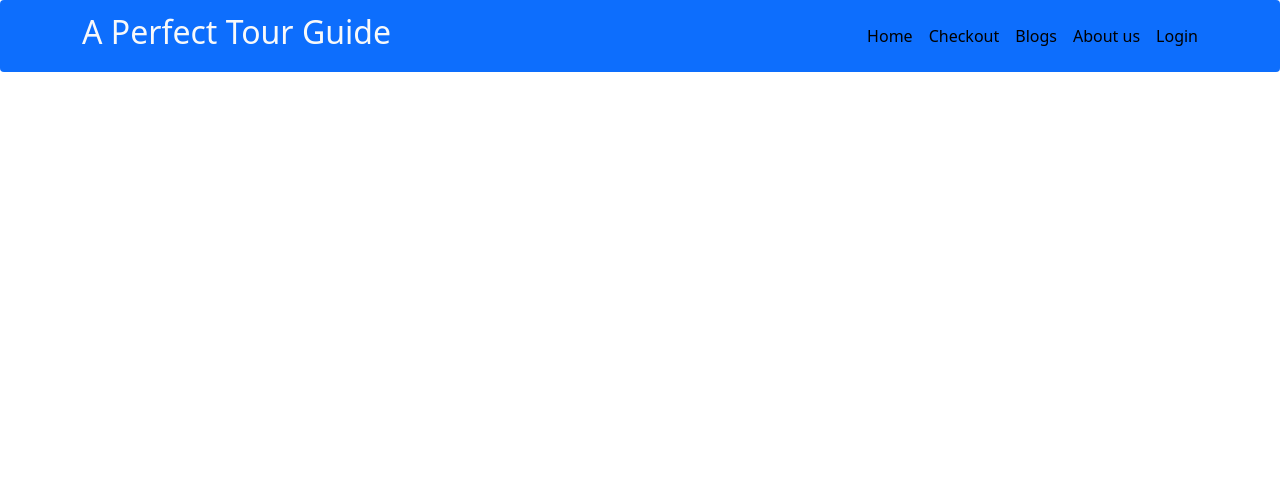
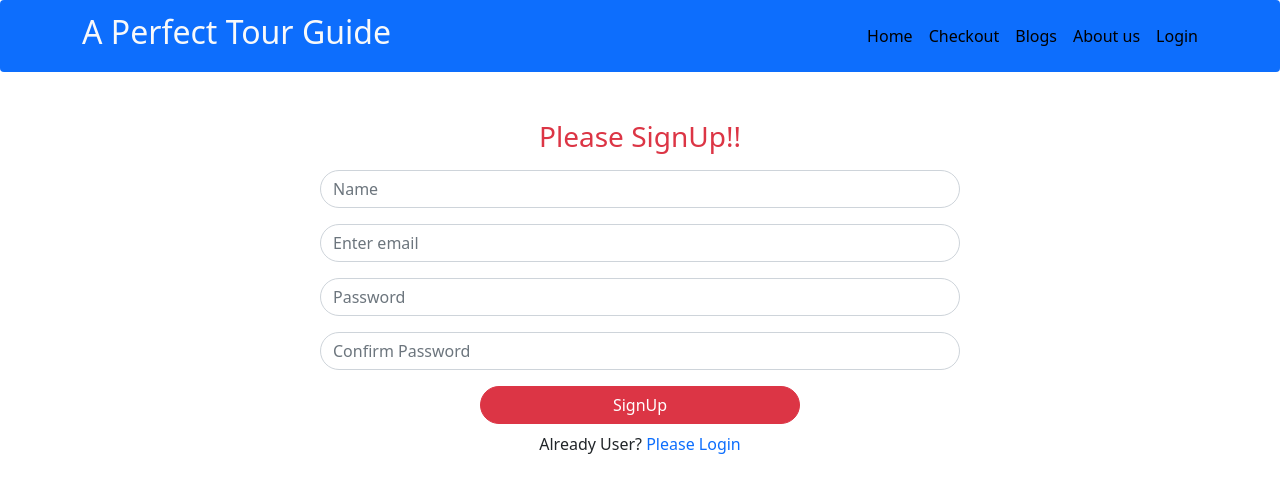
Before and after one commit to MilonMridha/independent-occupasion, a React (Create React App) app: page /signup in a window 1280 px wide. Shown: the top 492 px of the page. Built offline with nearby package versions, Linux system fonts and the light colour scheme.

Commit message:
added customactive link

```diff
--- a/src/App.js
+++ b/src/App.js
@@ -3,8 +3,10 @@ import './App.css';
 import { Route, Routes } from 'react-router-dom';
 import Header from './Components/Shared/Header/Header';
 import Home from './Components/Home/Home';
-import Footer from './Components/Shared/Header/Footer/Footer';
+
 import CheckOut from './Components/CheckOut/CheckOut';
+import Login from './Components/Login/Login';
+import SignUp from './Components/SignUp/SignUp';
 
 function App() {
   return (
@@ -13,7 +15,8 @@ function App() {
       <Routes>
           <Route path='/' element={<Home></Home>}></Route>
           <Route path='/checkout' element={<CheckOut></CheckOut>}></Route>
-
+          <Route path='/login' element={<Login></Login>}></Route>
+          <Route path='/signup' element={<SignUp></SignUp>}></Route>
       </Routes>
 
     </div>
--- /dev/null
+++ b/src/Components/Login/Login.js
@@ -0,0 +1,30 @@
+import React from 'react';
+import { Button, Form } from 'react-bootstrap';
+import { Link } from 'react-router-dom';
+
+const Login = () => {
+    return (
+        <div className='w-50 mx-auto mt-5'>
+                <h3 className='text-center text-danger mb-3'>Please Login!!</h3>
+                <Form>
+                    <Form.Group className="mb-3" controlId="formBasicEmail">
+
+                        <Form.Control className='rounded-pill shadow' type="email" placeholder="Enter email" />
+                    </Form.Group>
+
+                    <Form.Group className="mb-3" controlId="formBasicPassword">
+
+                        <Form.Control className='rounded-pill shadow' type="password" placeholder="Password" />
+                    </Form.Group>
+
+
+                    <Button className='w-50 d-block rounded-pill mx-auto' variant="danger" type="submit">
+                    Login
+                    </Button>
+                </Form>
+                <p className='text-center mt-2'>New to Travel-Guide? <Link to='/signup' className='text-decoration-none'>Please SignUp.</Link></p>
+            </div>
+    );
+};
+
+export default Login;
--- /dev/null
+++ b/src/Components/SignUp/SignUp.js
@@ -0,0 +1,56 @@
+import React, { useRef } from 'react';
+import { Button, Form } from 'react-bootstrap';
+import { Link } from 'react-router-dom';
+
+const SignUp = () => {
+
+    const emailRef = useRef('');
+    const nameRef = useRef('');
+    const passwordRef = useRef('');
+    const confirmPasswordRef = useRef('');
+
+
+
+const handleFormSubmit = event =>{
+    event.preventDefault();
+
+    const email = emailRef.current.value;
+    const name = nameRef.current.value;
+    const password = passwordRef.current.value;
+    const confirmPassword = confirmPasswordRef.current.value;
+
+}
+    return (
+        <div className='w-50 mx-auto mt-5'>
+                <h3 className='text-center text-danger mb-3'>Please SignUp!!</h3>
+                <Form onSubmit={handleFormSubmit}>
+                    <Form.Group className="mb-3" controlId="formBasicEmail">
+
+                        <Form.Control ref={nameRef} className='rounded-pill' type="text" placeholder="Name" />
+                    </Form.Group>
+                    <Form.Group className="mb-3" controlId="formBasicEmail">
+
+                        <Form.Control ref={emailRef} className='rounded-pill' type="email" placeholder="Enter email" />
+                    </Form.Group>
+
+                    <Form.Group className="mb-3" controlId="formBasicPassword">
+
+                        <Form.Control ref={passwordRef} className='rounded-pill' type="password" placeholder="Password" />
+                    </Form.Group>
+
+                    <Form.Group className="mb-3" controlId="formBasicPassword">
+
+                        <Form.Control ref={confirmPasswordRef} className='rounded-pill' type="password" placeholder="Confirm Password" />
+                    </Form.Group>
+
+
+                    <Button className='w-50 d-block rounded-pill mx-auto' variant="danger" type="submit">
+                    SignUp
+                    </Button>
+                </Form>
+                <p className='text-center mt-2'>Already User? <Link to='/login' className='text-decoration-none'>Please Login</Link></p>
+            </div>
+    );
+};
+
+export default SignUp;
```
